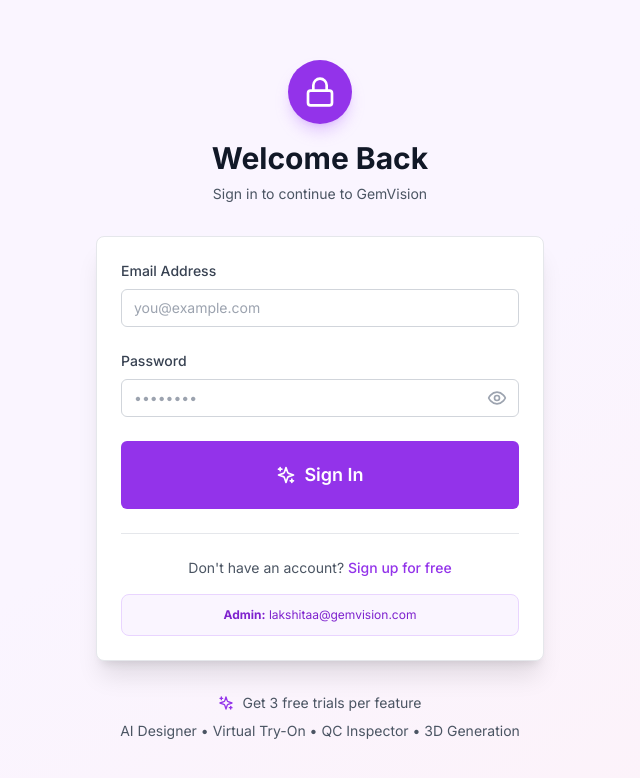
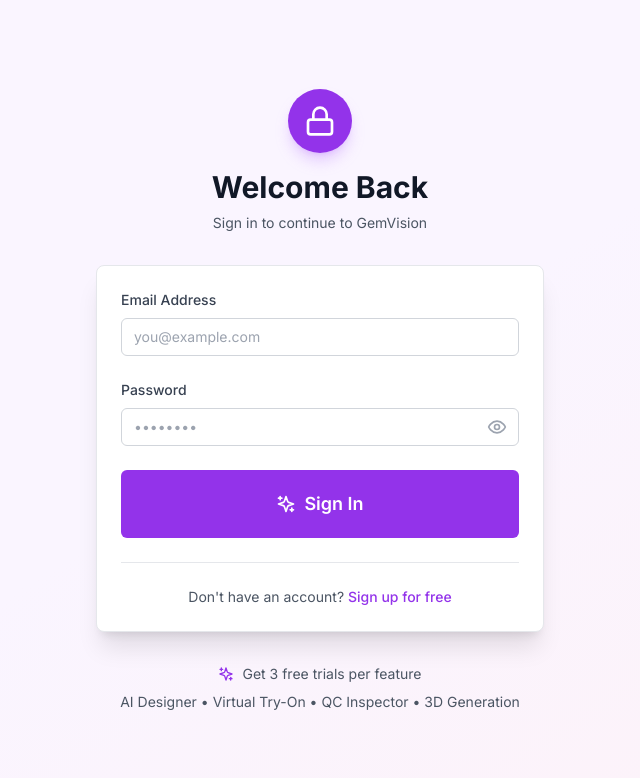
Before and after one commit to lakshitaa-chellaramani/gemvision, a Next.js app in the folder frontend/: page /login in a window 1280 px wide. Shown: the top 778 px of the page, without its empty margins (320-960 px from the left). Built offline with nearby package versions, Linux system fonts and the light colour scheme.

Commit message:
Lint errors

```diff
--- a/frontend/src/app/login/page.tsx
+++ b/frontend/src/app/login/page.tsx
@@ -126,11 +126,11 @@
           </div>
 
           {/* Admin login hint */}
-          <div className="mt-4 p-3 rounded-lg bg-primary-50 border border-primary-200">
+          {/* <div className="mt-4 p-3 rounded-lg bg-primary-50 border border-primary-200">
             <p className="text-xs text-primary-700 text-center">
               <strong>Admin:</strong> lakshitaa@gemvision.com
             </p>
-          </div>
+          </div> */}
         </div>
 
         {/* Features */}
```
